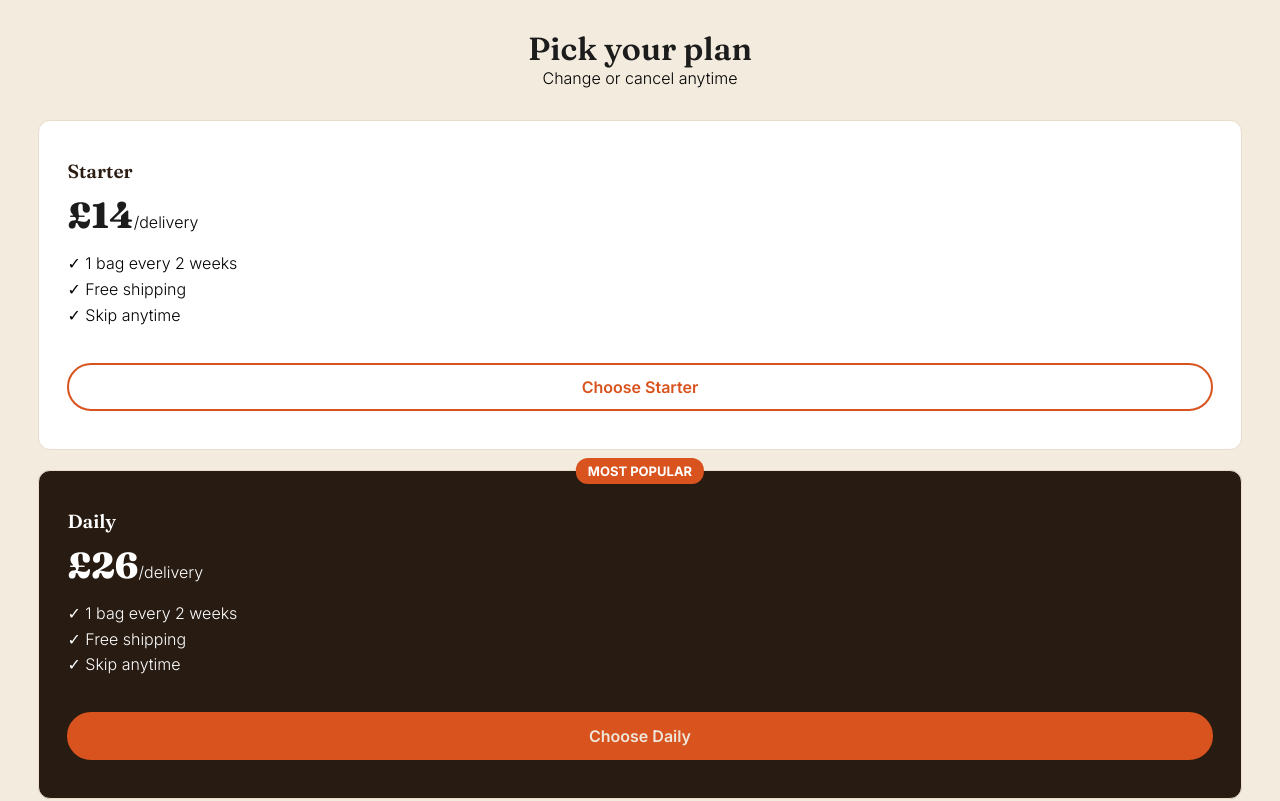
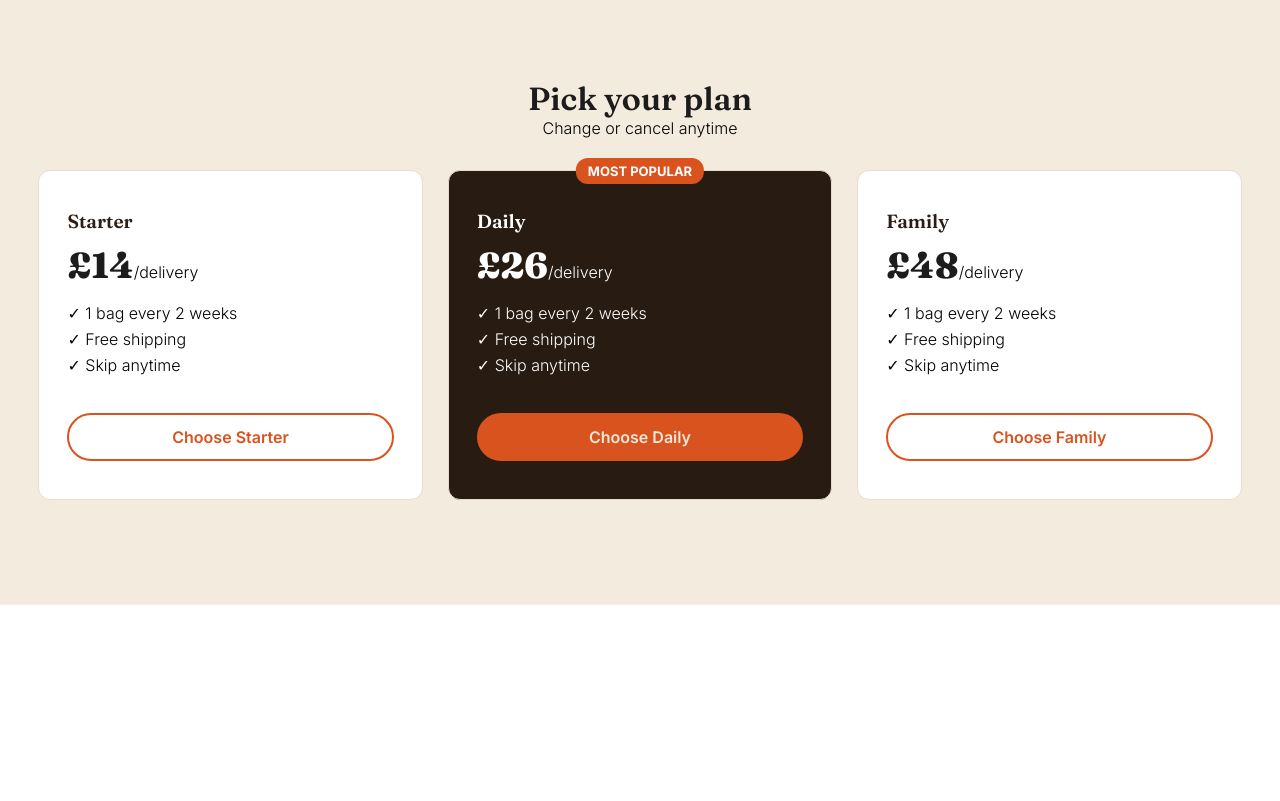
Before and after one commit to codeskeelzz/02-landing-page, a plain HTML site: page index.html in a window 1280 px wide. Shown: the part 2520-3321 px from the top of the page. After the commit the page ends 3295 px from the top, so only its background shows below. Drawn offline with Linux system fonts and the light colour scheme.

Commit message:
Add Pick your plan section with popular badge

```diff
--- a/index.html
+++ b/index.html
@@ -229,6 +229,10 @@
 
         </section>
 
+        <section class="testimonial section-container">
+
+        </section>
+
     </main>
 
     <script src="./script.js"></script>
--- a/styles.css
+++ b/styles.css
@@ -723,7 +723,7 @@ button.nocolor {
 
 .our-roasts {
     padding-top: 100px;
-    padding-bottom: 100px;
+    padding-bottom: 120px;
 }
 
 .roast-grid {
@@ -731,4 +731,32 @@ button.nocolor {
     gap: 25px;
 }
 
+
+
+
+
+
+/*===================== 7. PICK YOUR PLAN  ===========================*/
+.section-container {
+    padding-block: 85px;
 }
+
+.plans-grid {
+    display: grid;
+    grid-template-columns: repeat(3, 1fr);
+    gap: 25px;
+}
+
+
+
+
+
+
+
+
+
+
+
+
+
+}
```
